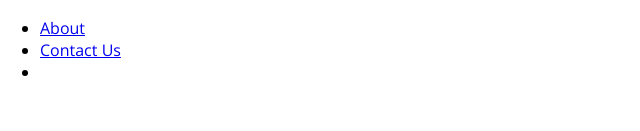
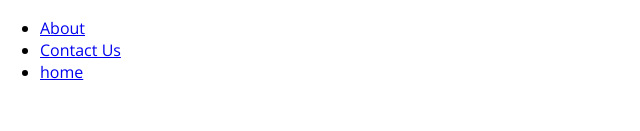
Before and after one commit to sjonesdev/CSC4330ProjectGroupE, a React (Create React App) app in the folder client/: page /search in a window 1280 px wide. Shown: the part 169-300 px from the top of the page, without its empty margins (0-640 px from the left). Built offline with nearby package versions, Linux system fonts and the light colour scheme.

Commit message:
just added the home section to footer

```diff
--- a/client/src/components/common/Footer.tsx
+++ b/client/src/components/common/Footer.tsx
@@ -20,7 +20,7 @@ class Footer  extends React.Component<FooterProps, FooterState> {
               <ul>
                   <li><Link to ="/about">About</Link></li>
                   <li><Link to ="/about#contact-us">Contact Us</Link></li>
-                  <li></li>
+                  <li><Link to = "/home">home</Link></li>
               </ul>
             </div>
         );
```
